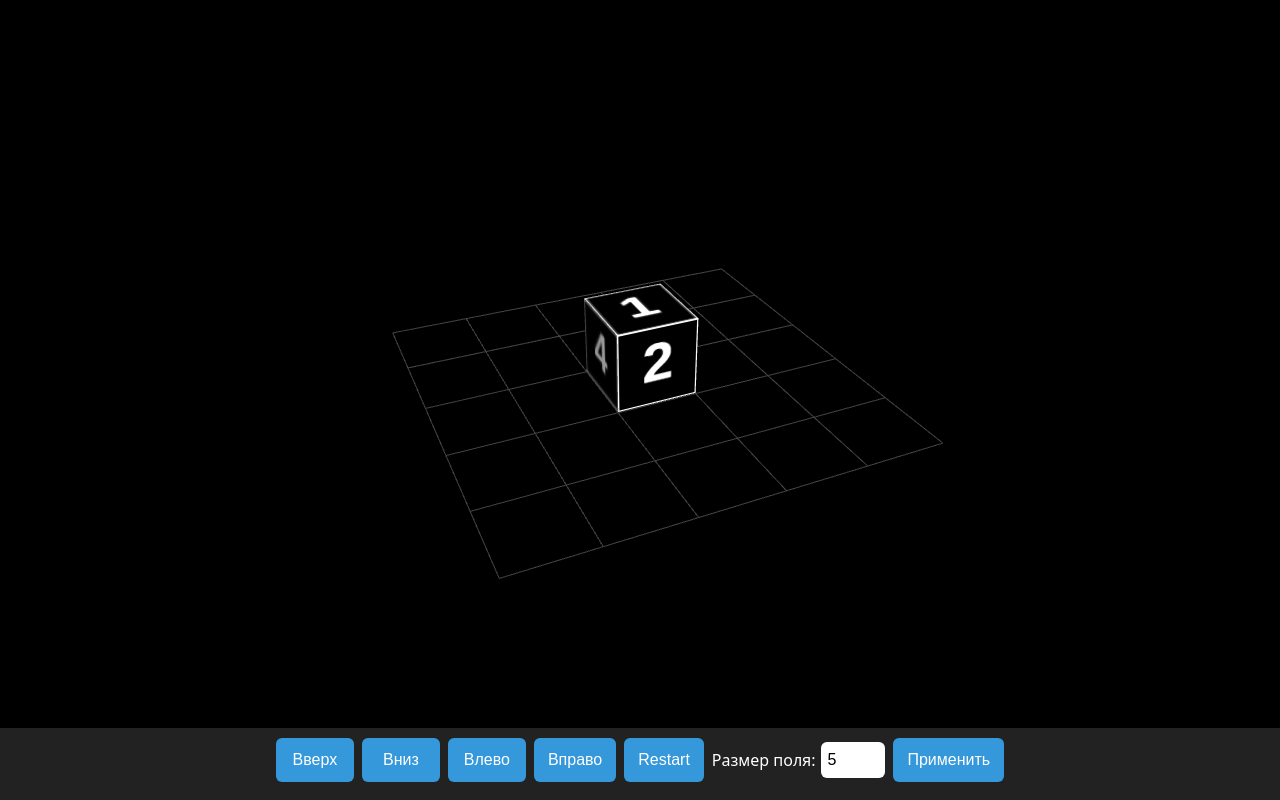
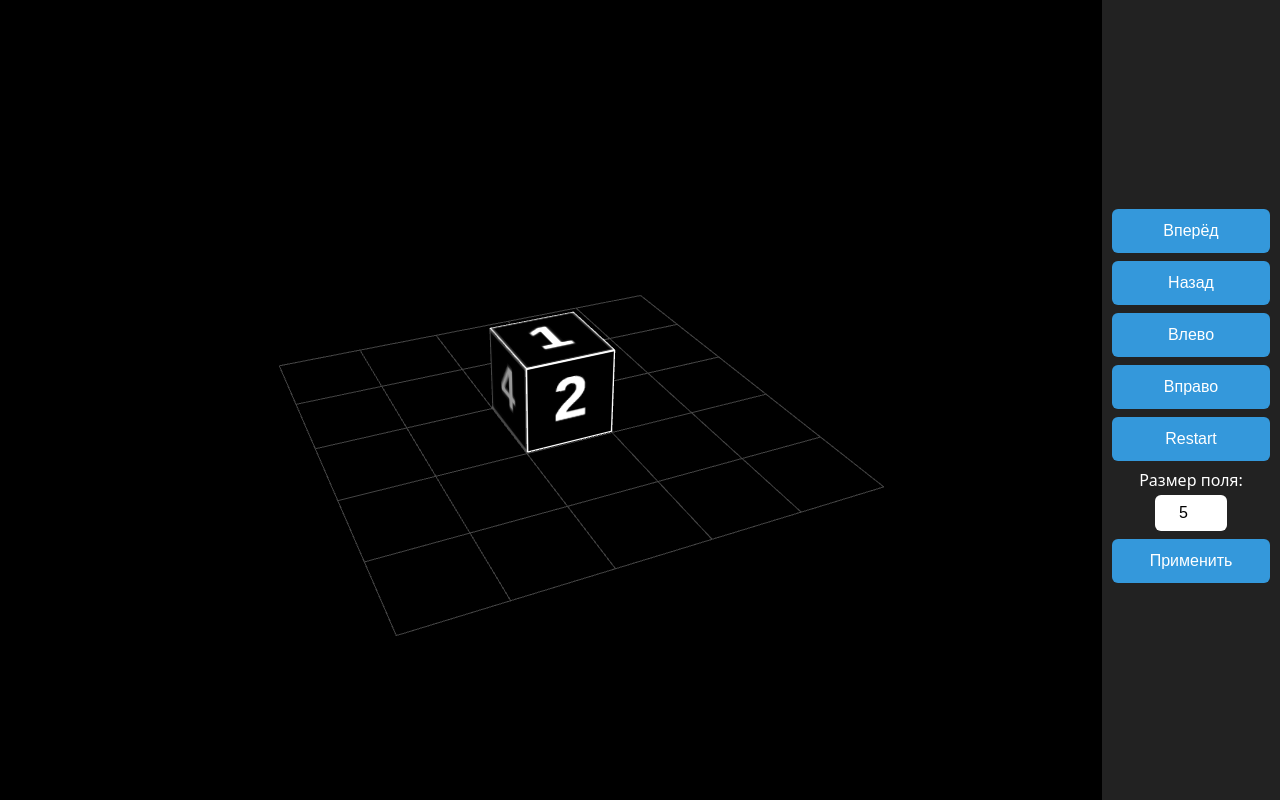
Before and after one commit to l3chat/CubeRoller, a plain HTML site: page cube3d.html in a window 1280 px wide. Drawn offline with nearby package versions, Linux system fonts and the light colour scheme.

Commit message:
Adjust landscape controls and button labels

```diff
--- a/cube3d.html
+++ b/cube3d.html
@@ -32,6 +32,7 @@
         #viewport {
             position: relative;
             flex: 1 1 auto;
+            min-width: 0;
             min-height: 0;
             width: 100%;
             overflow: hidden;
@@ -117,6 +118,56 @@
                 justify-content: center;
             }
         }
+
+        @media (orientation: landscape) {
+            #app {
+                flex-direction: row;
+            }
+
+            #viewport {
+                width: auto;
+                height: 100%;
+            }
+
+            #controls {
+                width: clamp(136px, 22vw, 178px);
+                height: 100%;
+                flex: 0 0 clamp(136px, 22vw, 178px);
+                flex-direction: column;
+                flex-wrap: nowrap;
+                justify-content: center;
+                align-items: stretch;
+                overflow-y: auto;
+                padding: max(10px, env(safe-area-inset-top)) max(10px, env(safe-area-inset-right)) max(10px, env(safe-area-inset-bottom)) 10px;
+                box-shadow: -4px 0 16px rgba(0, 0, 0, 0.25);
+            }
+
+            #controls button {
+                width: 100%;
+                min-width: 0;
+            }
+
+            #controls label {
+                width: 100%;
+                flex-basis: auto;
+                flex-direction: column;
+                justify-content: center;
+                text-align: center;
+                gap: 4px;
+            }
+
+            #controls input[type="number"] {
+                width: 100%;
+                max-width: 72px;
+                align-self: center;
+                text-align: center;
+            }
+
+            #info {
+                flex-basis: auto;
+                width: 100%;
+            }
+        }
     </style>
 </head>
 <body>
@@ -125,8 +176,8 @@
     <div id="viewport" aria-label="Трёхмерная сцена с кубиком"></div>
 
     <div id="controls">
-        <button type="button" onclick="roll('up')">Вверх</button>
-        <button type="button" onclick="roll('down')">Вниз</button>
+        <button type="button" onclick="roll('up')">Вперёд</button>
+        <button type="button" onclick="roll('down')">Назад</button>
         <button type="button" onclick="roll('left')">Влево</button>
         <button type="button" onclick="roll('right')">Вправо</button>
         <button type="button" onclick="restart()">Restart</button>
```
